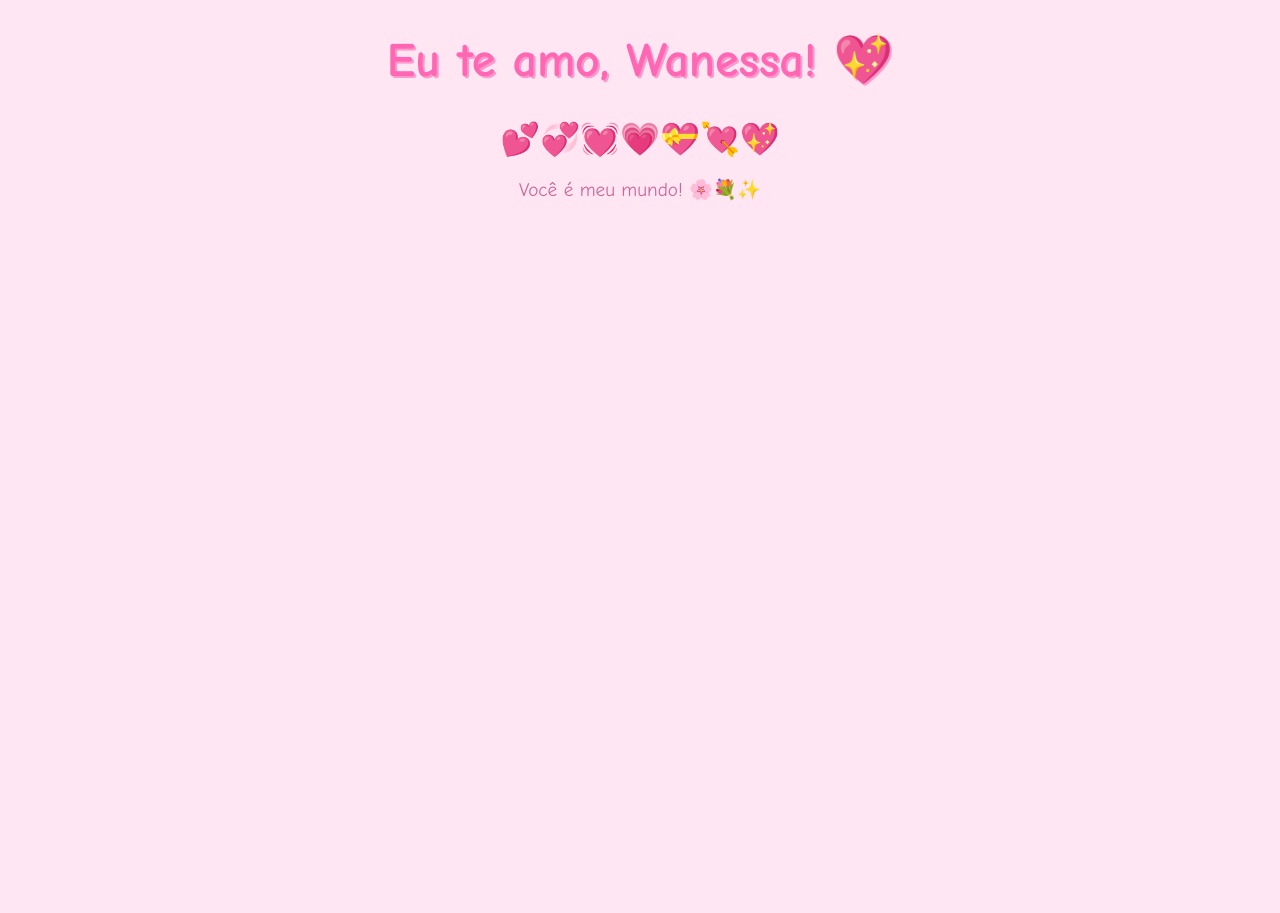
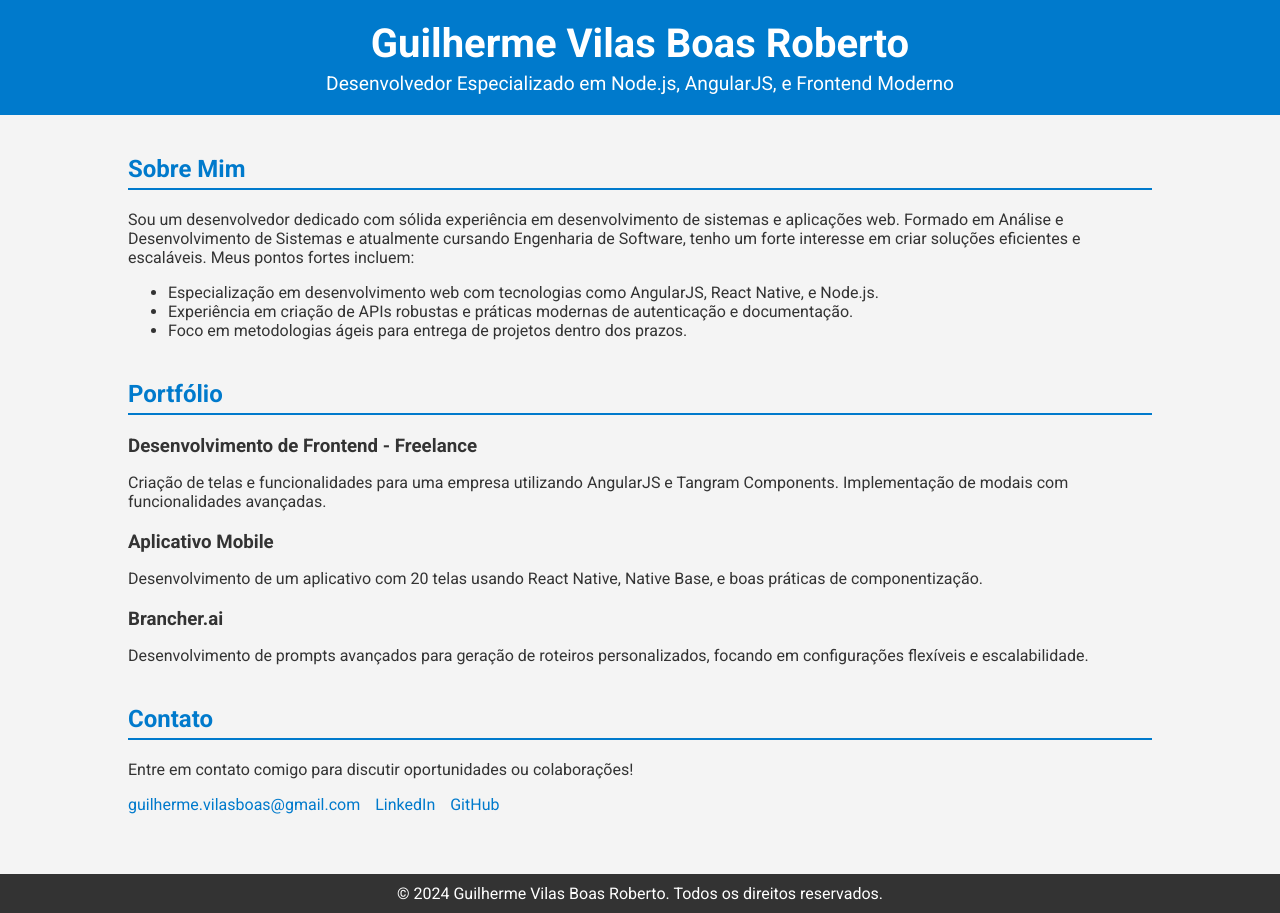
Before and after one commit to guintoki/guintoki.github.io, a plain HTML site: page index.html in a window 1280 px wide. Before the commit the page ends 800 px from the top, so only its background shows below. Drawn offline with Linux system fonts and the light colour scheme.

```diff
--- a/index.html
+++ b/index.html
@@ -1,46 +1,159 @@
 <!DOCTYPE html>
-<html lang="pt-br">
+<html lang="en">
   <head>
     <meta charset="UTF-8" />
     <meta name="viewport" content="width=device-width, initial-scale=1.0" />
-    <title>Eu te amo, Wanessa!</title>
+    <title>Guilherme Vilas Boas Roberto | Desenvolvedor</title>
+    <link
+      href="https://fonts.googleapis.com/css2?family=Roboto:wght@400;700&display=swap"
+      rel="stylesheet"
+    />
     <style>
       body {
-        background-color: #ffe6f2;
-        font-family: "Comic Sans MS", "Arial", sans-serif;
-        text-align: center;
-        color: #ff66b3;
+        font-family: "Roboto", sans-serif;
         margin: 0;
         padding: 0;
+        background-color: #f4f4f4;
+        color: #333;
       }
-      h1 {
-        font-size: 3rem;
-        text-shadow: 2px 2px #ff99cc;
+      header {
+        background: #007acc;
+        color: white;
+        padding: 20px 10%;
+        text-align: center;
       }
-      .hearts {
-        font-size: 2rem;
-        color: #ff3366;
-        animation: heartbeat 1s infinite;
+      header h1 {
+        margin: 0;
+        font-size: 2.5em;
       }
-      @keyframes heartbeat {
-        0%,
-        100% {
-          transform: scale(1);
-        }
-        50% {
-          transform: scale(1.2);
-        }
+      header p {
+        margin: 5px 0 0;
+        font-size: 1.2em;
       }
-      .footer {
-        margin-top: 20px;
-        font-size: 1.2rem;
-        color: #cc6699;
+      .container {
+        padding: 20px 10%;
+      }
+      .section {
+        margin-bottom: 40px;
+      }
+      .section h2 {
+        color: #007acc;
+        border-bottom: 2px solid #007acc;
+        padding-bottom: 5px;
+      }
+      .project {
+        margin-bottom: 20px;
+      }
+      .project h3 {
+        margin: 0;
+      }
+      footer {
+        background: #333;
+        color: white;
+        text-align: center;
+        padding: 10px 0;
+      }
+      footer p {
+        margin: 0;
+      }
+      .contact {
+        display: flex;
+        flex-wrap: wrap;
+        gap: 15px;
+        margin-top: 10px;
+      }
+      .contact a {
+        color: #007acc;
+        text-decoration: none;
+      }
+      .contact a:hover {
+        text-decoration: underline;
       }
     </style>
   </head>
   <body>
-    <h1>Eu te amo, Wanessa! 💖</h1>
-    <div class="hearts">💕💞💓💗💝💘💖</div>
-    <p class="footer">Você é meu mundo! 🌸💐✨</p>
+    <header>
+      <h1>Guilherme Vilas Boas Roberto</h1>
+      <p>
+        Desenvolvedor Especializado em Node.js, AngularJS, e Frontend Moderno
+      </p>
+    </header>
+
+    <div class="container">
+      <section class="section" id="about">
+        <h2>Sobre Mim</h2>
+        <p>
+          Sou um desenvolvedor dedicado com sólida experiência em
+          desenvolvimento de sistemas e aplicações web. Formado em Análise e
+          Desenvolvimento de Sistemas e atualmente cursando Engenharia de
+          Software, tenho um forte interesse em criar soluções eficientes e
+          escaláveis. Meus pontos fortes incluem:
+        </p>
+        <ul>
+          <li>
+            Especialização em desenvolvimento web com tecnologias como
+            AngularJS, React Native, e Node.js.
+          </li>
+          <li>
+            Experiência em criação de APIs robustas e práticas modernas de
+            autenticação e documentação.
+          </li>
+          <li>
+            Foco em metodologias ágeis para entrega de projetos dentro dos
+            prazos.
+          </li>
+        </ul>
+      </section>
+
+      <section class="section" id="portfolio">
+        <h2>Portfólio</h2>
+        <div class="project">
+          <h3>Desenvolvimento de Frontend - Freelance</h3>
+          <p>
+            Criação de telas e funcionalidades para uma empresa utilizando
+            AngularJS e Tangram Components. Implementação de modais com
+            funcionalidades avançadas.
+          </p>
+        </div>
+        <div class="project">
+          <h3>Aplicativo Mobile</h3>
+          <p>
+            Desenvolvimento de um aplicativo com 20 telas usando React Native,
+            Native Base, e boas práticas de componentização.
+          </p>
+        </div>
+        <div class="project">
+          <h3>Brancher.ai</h3>
+          <p>
+            Desenvolvimento de prompts avançados para geração de roteiros
+            personalizados, focando em configurações flexíveis e escalabilidade.
+          </p>
+        </div>
+      </section>
+
+      <section class="section" id="contact">
+        <h2>Contato</h2>
+        <p>
+          Entre em contato comigo para discutir oportunidades ou colaborações!
+        </p>
+        <div class="contact">
+          <a href="mailto:guilherme.vilasboas@gmail.com"
+            >guilherme.vilasboas@gmail.com</a
+          >
+          <a href="https://linkedin.com/in/guilhermevilasboas" target="_blank"
+            >LinkedIn</a
+          >
+          <a href="https://github.com/GuilhermeVilasBoas" target="_blank"
+            >GitHub</a
+          >
+        </div>
+      </section>
+    </div>
+
+    <footer>
+      <p>
+        &copy; 2024 Guilherme Vilas Boas Roberto. Todos os direitos reservados.
+      </p>
+    </footer>
   </body>
 </html>
```
